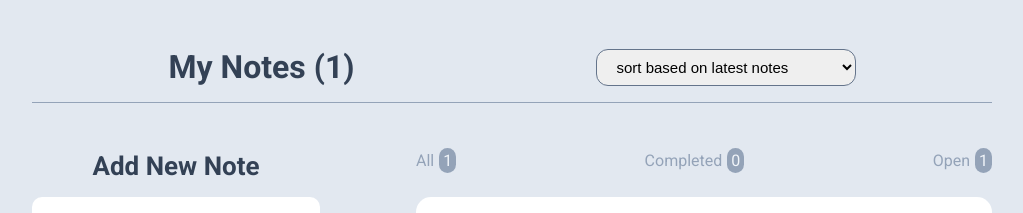
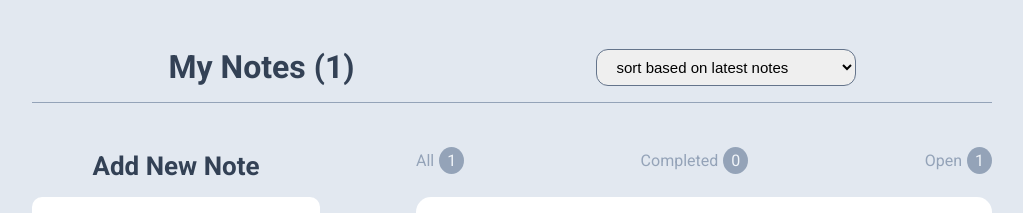
Before and after one commit to mahdi-q/Note-App-React-Project, a React (Vite) app: page / in a window 1280 px wide. Both pictures are taken after typing "Sample", "Sample" into the empty fields and a click on the button "Add New Note". Shown: the top 213 px of the page, without its empty margins (128-1151 px from the left). Built offline with nearby package versions, Linux system fonts and the light colour scheme.

Commit message:
Updating "NoteStatus" component styles

```diff
--- a/src/App.css
+++ b/src/App.css
@@ -7,22 +7,7 @@
 
 
 
-.note__status {
-  display: flex;
-  justify-content: space-between;
-  align-items: center;
-  margin-bottom: 1.7rem;
-}
-.note-tag .text {
-  color: #94a3b8;
-}
-.note-tag .number {
-  margin-left: 5px;
-  padding: 3px 4px;
-  background-color: #94a3b8;
-  color: #f1f5f9;
-  border-radius: 20px;
-}
+
 .note__list {
   display: flex;
   flex-direction: column;
@@ -74,6 +59,3 @@
   margin-top: 0.8rem;
   color: #cbd5e1;
 }
-.empty-note-status-heading {
-  text-align: center;
-}
--- a/src/components/NoteApp/NoteApp.jsx
+++ b/src/components/NoteApp/NoteApp.jsx
@@ -1,6 +1,6 @@
 import NoteForm from "../NoteForm/NoteForm";
 import NoteList from "../NoteList";
-import NoteStatus from "../NoteStatus";
+import NoteStatus from "../NoteStatus/NoteStatus";
 import noteAppStyles from "./noteApp.module.css";
 
 function NoteApp({ sortBy }) {
--- a/src/components/NoteStatus.jsx
+++ /dev/null
@@ -1,38 +0,0 @@
-import { useNotes } from "../contexts/NotesCotext";
-import Message from "./Message";
-
-function NoteStatus() {
-  const notes = useNotes();
-
-  const allNotes = notes.length;
-  const completedNotes = notes.filter((note) => note.completed).length;
-  const unCompletedNote = allNotes - completedNotes;
-
-  if (!allNotes)
-    return (
-      <Message>
-        <h3 className="empty-note-status-heading">
-          ❗ No Notes has already been added .
-        </h3>
-      </Message>
-    );
-
-  return (
-    <ul className="note__status">
-      <li className="note-tag">
-        <span className="text">All</span>
-        <span className="number">{allNotes}</span>
-      </li>
-      <li className="note-tag">
-        <span className="text">Completed</span>
-        <span className="number">{completedNotes}</span>
-      </li>
-      <li className="note-tag">
-        <span className="text">Open</span>
-        <span className="number">{unCompletedNote}</span>
-      </li>
-    </ul>
-  );
-}
-
-export default NoteStatus;
--- /dev/null
+++ b/src/components/NoteStatus/NoteStatus.jsx
@@ -0,0 +1,39 @@
+import { useNotes } from "../../contexts/NotesCotext";
+import Message from "../Message";
+import noteStatusStyles from "./noteStatus.module.css";
+
+function NoteStatus() {
+  const notes = useNotes();
+
+  const allNotes = notes.length;
+  const completedNotes = notes.filter((note) => note.completed).length;
+  const unCompletedNote = allNotes - completedNotes;
+
+  if (!allNotes)
+    return (
+      <Message>
+        <h3 className={noteStatusStyles.emptyNoteStatus}>
+          ❗ No Notes has already been added .
+        </h3>
+      </Message>
+    );
+
+  return (
+    <ul className={noteStatusStyles.noteStatus}>
+      <li className={noteStatusStyles.noteTag}>
+        <span className={noteStatusStyles.text}>All</span>
+        <span className={noteStatusStyles.number}>{allNotes}</span>
+      </li>
+      <li className={noteStatusStyles.noteTag}>
+        <span className={noteStatusStyles.text}>Completed</span>
+        <span className={noteStatusStyles.number}>{completedNotes}</span>
+      </li>
+      <li className={noteStatusStyles.noteTag}>
+        <span className={noteStatusStyles.text}>Open</span>
+        <span className={noteStatusStyles.number}>{unCompletedNote}</span>
+      </li>
+    </ul>
+  );
+}
+
+export default NoteStatus;
--- /dev/null
+++ b/src/components/NoteStatus/noteStatus.module.css
@@ -0,0 +1,19 @@
+.noteStatus {
+  display: flex;
+  justify-content: space-between;
+  align-items: center;
+  margin-bottom: 1.7rem;
+}
+.noteTag .text {
+  color: #94a3b8;
+}
+.noteTag .number {
+  margin-left: 5px;
+  padding: 4px 8px;
+  background-color: #94a3b8;
+  color: #f1f5f9;
+  border-radius: 50%;
+}
+.emptyNoteStatus {
+  text-align: center;
+}
```
